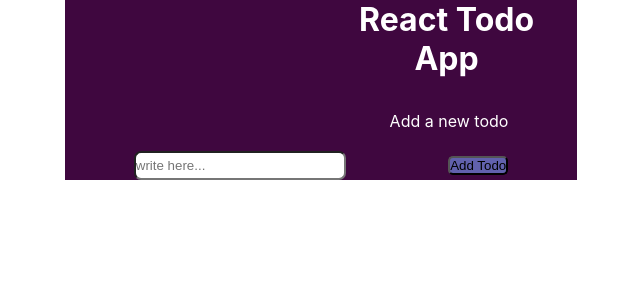
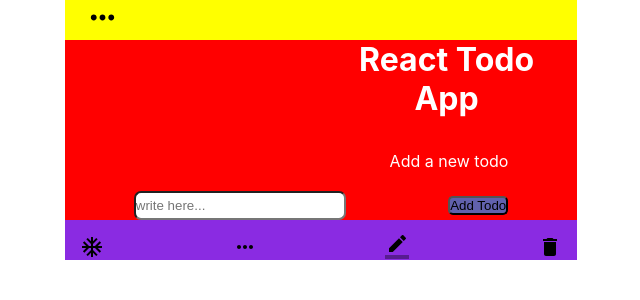
Before and after one commit to dijayst/react-todo, a React (Create React App) app: page / in a window 1280 px wide. Shown: the top 300 px of the page, without its empty margins (319-959 px from the left). Built offline with nearby package versions, Linux system fonts and the light colour scheme.

Commit message:
functionality

```diff
--- a/package.json
+++ b/package.json
@@ -3,7 +3,9 @@
   "version": "0.1.0",
   "private": true,
   "dependencies": {
+    "@material-ui/core": "^4.12.3",
     "@material-ui/icons": "^4.11.2",
+    "@mui/material": "^5.5.3",
     "@testing-library/jest-dom": "^5.16.2",
     "@testing-library/react": "^12.1.4",
     "@testing-library/user-event": "^13.5.0",
--- a/src/Todo.css
+++ b/src/Todo.css
@@ -15,7 +15,6 @@
 }
 .todo{
     background-color: red;
-    border-bottom: red;
     width: 40%;
     height: 20%;
     margin: 0% 0% 0% 30%;
@@ -60,20 +59,103 @@
    }
    .todooutput{
        background-color:var(--background-color);
-       overflow: scroll;
-
-
-
+       overflow-y: scroll;
 
    }
+
 .li{
-    background-color: brown;
+    background-color: #bab7b7;
 }
 
 .btn2{
 
     margin: 0px -300px 0px 20px;
 }
+.icon{
+
+    margin: 0px 600px 0px 20px;
+}
+nav{
+    display: flex;
+    background-color: yellow;
+
+    height: 40px;
+}
+
+.navul{
+    display: flex;
+    list-style: none;
+    background-color: blueviolet;
+    width:540px;
+    justify-content: space-between;
+}
+.liicon{
+    padding: 15px;
+}
+
+nav-menu {
+    display: flex;
+    flex-direction: column;
+    width: 100%;
+    height: 90vh;
+    position: fixed;
+    top: 80px;
+    left: -100%;
+    opacity: 1;
+    transition: all 0.5s ease;
+
+
+  }
+
+  nav-menu active {
+      display: flex;
+     background: #242222;
+    left: 0;
+    opacity: 1;
+    transition: all 0.5s ease;
+    z-index: 1;
+  height: 400px;
+  margin-top: -10%;
+
+  }
+
+
+.nav-menu {
+    display: flex;
+
+    width: 39.8%;
+    height: 90vh;
+    position: fixed;
+    top: 130px;
+    left: -150%;
+    opacity: 1;
+    transition: all 0.5s ease;
+    background-color: blueviolet;
+    text-decoration: none;
+  }
+
+  .nav-menu.active {
+    display: flex;
+   list-style-type: none;
+   justify-content: space-between;
+    background: #242222;
+    left: 0;
+    opacity: 1;
+    transition: all 0.5s ease;
+    z-index: 1;
+  height: 50px;
+  margin: -10% 0% 0% 30%;
+  text-decoration: none;
+
+  }
+  .nav-item{
+      border: 2px solid black;
+  height: 80px;
+  width: 80px;
+
+  }
+
+
    @media(max-width:900px){
        .App{
            background-color: blue;
--- a/src/Todo.js
+++ b/src/Todo.js
@@ -1,23 +1,52 @@
 import React,{useState} from 'react';
-
+//import Typography from '@material-ui/core'
+//import {AccessAlarm} from '@material-ui/icons';
+import BorderColor from '@material-ui/icons/BorderColor';
+import MoreHoriz from '@material-ui/icons/MoreHoriz';
+import Delete from '@material-ui/icons/Delete';
+import {AcUnitOutlined} from '@material-ui/icons'
 
 const Todo = () => {
-    const [input, setinput] = useState("")
+const color={
+    red:{ background:"red"},
+    blue:{ background:"blue"},
+    yellow:{ background:"yellow"},
+    purple:{ background:"green"}
+}
+const [menured, setmenured] = useState(color.red)
+const [menublue, setmenublue] = useState(color.blue)
+const [menuyellow, setMenuyellow] = useState(color.yellow)
+const [menupurple, setMenupurple] = useState(color.purple)
+
+const colorchange=()=>{
+    setmenured(color.blue);
+    setMenuyellow(color.brown);
+    setmenublue(color.rose)
+    setMenupurple(color.black)
+}
+
+const [input, setinput] = useState("")
     const [todo, settodo] = useState([]);
 const [dele, setdele] = useState("");
 const [selete, setselete] = useState(false)
-const handleselect=()=>{
+const [menu, setmenu] = useState(false)
+
+
+ const handlemenu=()=>{
+     setmenu(!menu)
+     console.log(menu)
+ }
+
+ const handleselect=()=>{
     setselete(!selete)
     console.log(selete)
 }
 
 const handledelete=()=>{
-
     setdele(todo.pop())
     console.log(dele)
 }
-  //  const addtodo= [];
-
+ //  const addtodo= [];
     const change=(e)=>{
        setinput(e.target.value)
     }
@@ -37,14 +66,27 @@
     console.log(handledelete)
     }
     return (
-        <div className="todo">
-            <div className="enterinput">
+        <div className="todo" >
+
+            <div className="enterinput" style={menured} >
+                  <nav className="navbar">
+                  <div className="icon">< MoreHoriz fontSize="large" onClick={handlemenu}/></div>
+<ul className={menu ? 'nav-menu active' : 'nav-menu'}>
+    <li style={menured} onClick={colorchange} className="nav-item active" >hello</li>
+    <li style={menupurple} className="nav-item active" ></li>
+    <li style={menublue} className="nav-item active"></li>
+    <li style={menuyellow} className="nav-item active"></li>
+
+
+</ul>
+                  </nav>
 
 <form onSubmit={handlesubmit}>
            <h1>React Todo App</h1>
                 <br/>
           <p className="jk">Add a new todo</p>
           <br/>
+
           <input type="text" className="input"  placeholder="write here..." value={input} onChange={change}/>
 
                 <button className="btn" type="submit">Add Todo</button>
@@ -65,6 +107,20 @@
 })}
 
 </ul>
+
+
+<nav className="nav">
+    <ul className="navul">
+      <li className="liicon">
+        <AcUnitOutlined />
+     </li>
+    <li className="liicon">< MoreHoriz/></li>
+    <li className="liicon"><BorderColor/></li>
+    <li className="liicon"><Delete/></li>
+ </ul>
+
+</nav>
+
         </div>
     )
 }
```
Also changed, not shown: 1 other file (tests, documents, lock files or other folders).
